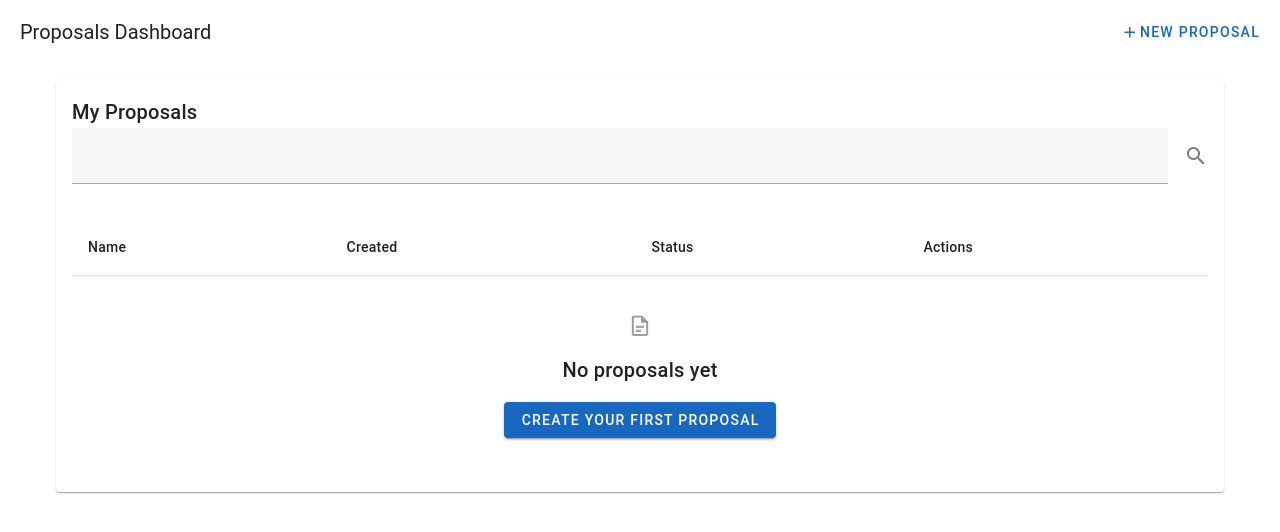
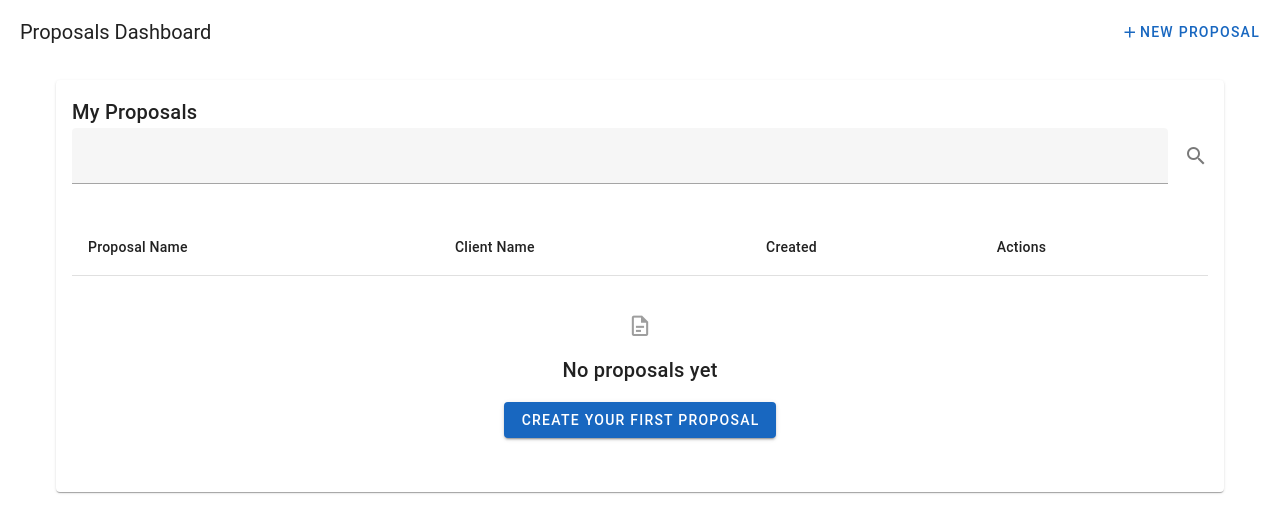
Before and after one commit to Cooldev0824/ProposalBuilder, a Vue app in the folder frontend/: page / in a window 1280 px wide. Shown: the top 532 px of the page. Built offline with nearby package versions, Linux system fonts and the light colour scheme.

Commit message:
fix issue

```diff
--- a/frontend/src/views/CreateProposal.vue
+++ b/frontend/src/views/CreateProposal.vue
@@ -2,7 +2,6 @@
 import Editor from '../components/Editor.vue'
 import { ref } from 'vue'
 
-const price = ref('$0.00')
 const zoom = ref(100)
 
 const tools = [
@@ -30,7 +29,7 @@ const decreaseZoom = () => {
 <template>
   <v-app>
     <v-app-bar color="white" elevation="1" height="48">
-      <v-btn icon class="mr-2" size="small" color="grey-darken-1">
+      <v-btn icon class="mr-2" size="small" @click="$router.back()" color="grey-darken-1">
         <v-icon>mdi-arrow-left</v-icon>
       </v-btn>
 
--- a/frontend/src/views/Dashboard.vue
+++ b/frontend/src/views/Dashboard.vue
@@ -89,9 +89,9 @@ const handleCreateProposal = async () => {
                 <v-table v-else>
                   <thead>
                     <tr>
-                      <th>Name</th>
+                      <th>Proposal Name</th>
+                      <th>Client Name</th>
                       <th>Created</th>
-                      <th>Status</th>
                       <th>Actions</th>
                     </tr>
                   </thead>
```
